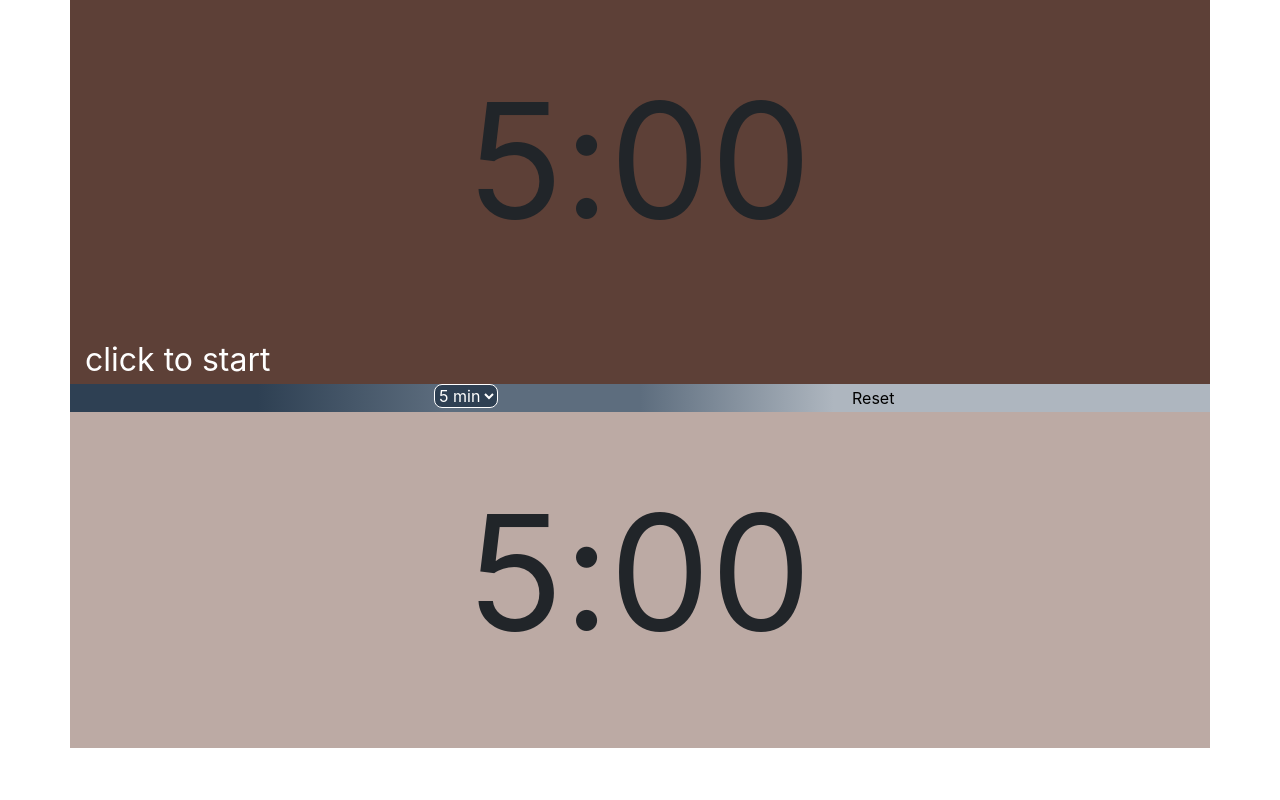
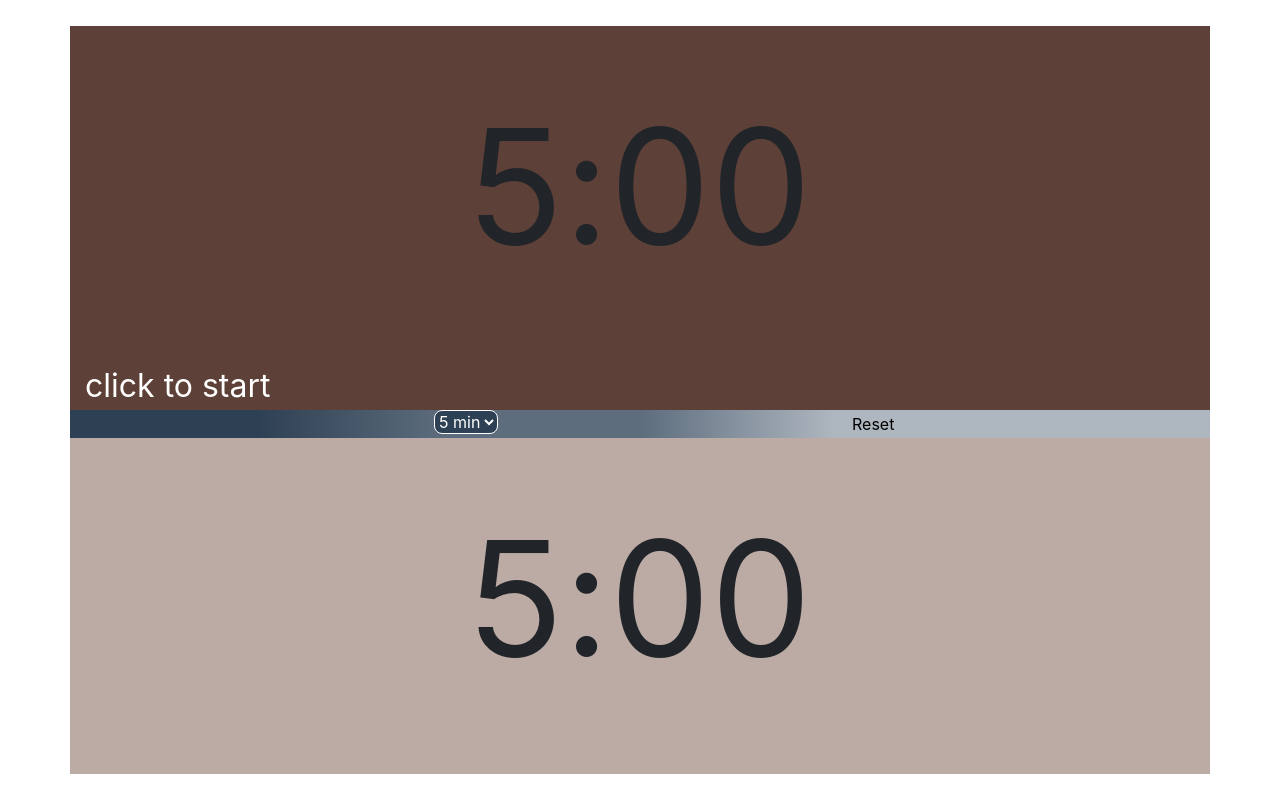
Before and after one commit to porterwilcox/chess-clock, a plain HTML site: page index.html in a window 1280 px wide. Drawn offline with nearby package versions, Linux system fonts and the light colour scheme; a web font is replaced by a local one.

Commit message:
centered-on-large-displays

```diff
--- a/index.html
+++ b/index.html
@@ -14,36 +14,7 @@
 </head>
 
 <body>
-  <!-- First run
-  <!--   The good stuff
-  <div class="box-container">
-    <div id="black">
-      <p>
-        <span id="blkmin">5</span>:<span id="blksec">00</span>
-      </p>
-      <p id="startInstructions">CLICK THIS SIDE
-        <br> to start white's time, and begin the match.</p>
-    </div>
-    <div class="controls">
-      <select id="times">
-        <option value="1">1 min </option>
-        <option value="3">3 min </option>
-        <option value="5" selected>5 min </option>
-        <option value="10">10 min </option>
-      </select>
-      <!-- for trying to 'click' fire
-    <button id="minBtn">ok</button>
-
-      <button class="reset-btn">Reset</button>
-    </div>
-    <div id="white">
-      <p id="mobileIns">Ask black to tap their side to start the match.</p>
-      <p>
-        <span id=whtmin>5</span>:<span id="whtsec">00</span>
-      </p>
-    </div>
-  </div> -->
-
+  <div class="hw100">
     <div class="container">
       <div class="row">
         <div class="col-sm-12 black-bg">
@@ -76,6 +47,7 @@
       </div>
     </div>
   </div>
+</div>
 
 
 
@@ -84,3 +56,32 @@
 </body>
 
 </html>
+<!-- First run before school was in session
+<!--   The good stuff
+  <div class="box-container">
+  <div id="black">
+    <p>
+      <span id="blkmin">5</span>:<span id="blksec">00</span>
+    </p>
+    <p id="startInstructions">CLICK THIS SIDE
+      <br> to start white's time, and begin the match.</p>
+  </div>
+  <div class="controls">
+    <select id="times">
+      <option value="1">1 min </option>
+      <option value="3">3 min </option>
+      <option value="5" selected>5 min </option>
+      <option value="10">10 min </option>
+    </select>
+    <!-- for trying to 'click' fire
+  <button id="minBtn">ok</button>
+
+    <button class="reset-btn">Reset</button>
+  </div>
+  <div id="white">
+    <p id="mobileIns">Ask black to tap their side to start the match.</p>
+    <p>
+      <span id=whtmin>5</span>:<span id="whtsec">00</span>
+    </p>
+  </div>
+</div> -->
--- a/styles.css
+++ b/styles.css
@@ -1,6 +1,15 @@
 /* * {
   outline: 1px solid red;
 } */
+
+.hw100 {
+  height: 100vh;
+  width: 100vw;
+  display: flex;
+  flex-flow: wrap column;
+  justify-content: center;
+  align-items: center;
+}
 
 .white {
   pointer-events: none;
```
Also changed, not shown: images/checkrboard-bg.png (added). Lines whose indentation alone changed are shown as unchanged.
